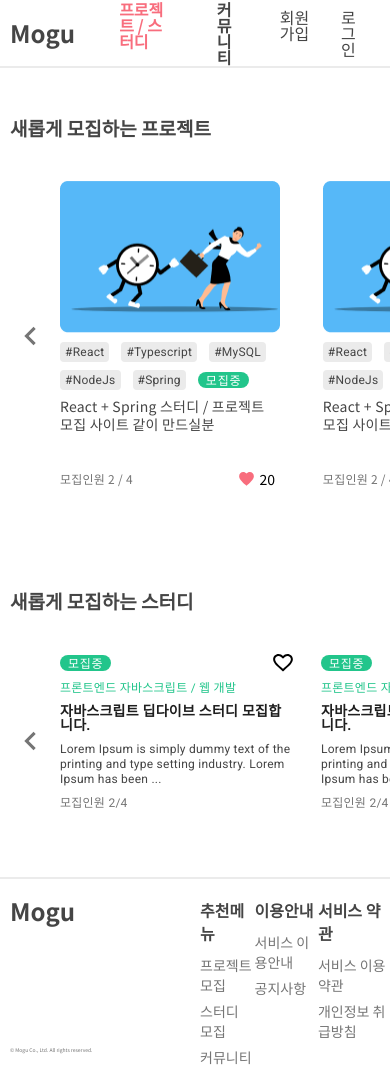
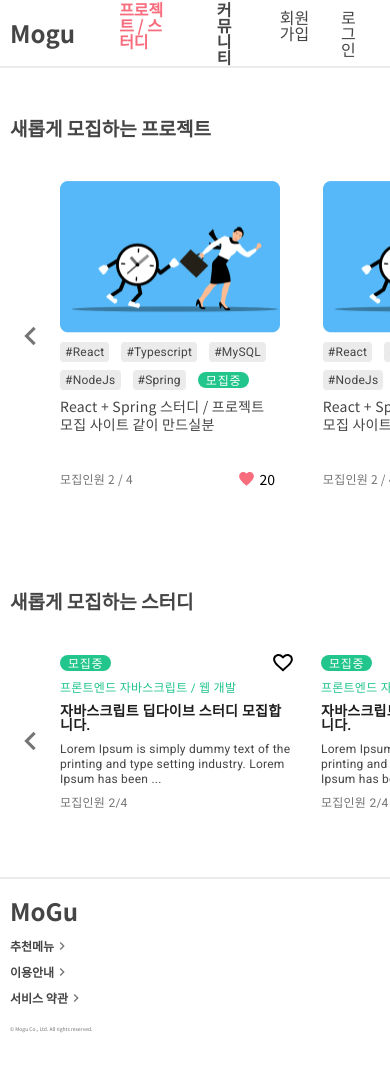
Before and after one commit to MoguProject/mogu-front, a Next.js app: page / in a window 390 px wide. Shown: the top 1077 px of the page. Built offline with nearby package versions, Linux system fonts and the light colour scheme.

Commit message:
[#17] ✨ feat : [모바일] footer component 구현

```diff
--- /dev/null
+++ b/components/Layout/Footer/Desktop/index.tsx
@@ -0,0 +1,48 @@
+import { Logo } from '../../Header/styled';
+import {
+  FooterLeft,
+  FooterStyled,
+  FooterWrapper,
+  FooterRight,
+  FooterTitle,
+  FooterSubTitle,
+  FooterSection,
+} from './styled';
+const DesktopFooter = () => {
+  return (
+    <FooterWrapper>
+      <FooterStyled>
+        <FooterLeft>
+          <Logo>Mogu</Logo>
+          <p>© Mogu Co., Ltd. All rights reserved.</p>
+        </FooterLeft>
+        <FooterRight>
+          <FooterSection>
+            <FooterTitle>추천메뉴</FooterTitle>
+            <FooterSubTitle>
+              <li>프로젝트 모집</li>
+              <li>스터디 모집</li>
+              <li>커뮤니티</li>
+            </FooterSubTitle>
+          </FooterSection>
+          <FooterSection>
+            <FooterTitle>이용안내</FooterTitle>
+            <FooterSubTitle>
+              <li>서비스 이용안내</li>
+              <li>공지사항</li>
+            </FooterSubTitle>
+          </FooterSection>
+          <FooterSection>
+            <FooterTitle>서비스 약관</FooterTitle>
+            <FooterSubTitle>
+              <li>서비스 이용약관</li>
+              <li>개인정보 취급방침</li>
+            </FooterSubTitle>
+          </FooterSection>
+        </FooterRight>
+      </FooterStyled>
+    </FooterWrapper>
+  );
+};
+
+export default DesktopFooter;
--- a/components/Layout/Footer/styled.ts
+++ b/components/Layout/Footer/Desktop/styled.ts
@@ -6,12 +6,7 @@ export const FooterWrapper = styled.footer`
   background-color: ${(props) => props.theme.colors.white};
   border-top: 2px solid ${(props) => props.theme.colors.border};
   color: ${(props) => props.theme.colors.primary};
-  /* position: absolute;
-  bottom: 0; */
 `;
-// 하단 고정 코드 개선 필요
-// position: absolute;
-// bottom: 0;
 
 export const FooterStyled = styled.div`
   width: 100%;
--- /dev/null
+++ b/components/Layout/Footer/Mobile/index.tsx
@@ -0,0 +1,43 @@
+import Image from 'next/image';
+import { Logo } from '../../Header/styled';
+import { FooterWrapper } from './styed';
+
+const MobileFooter = () => {
+  return (
+    <FooterWrapper>
+      <Logo>MoGu</Logo>
+      <ul>
+        <li>
+          <span>추천메뉴</span>
+          <Image
+            src={'/images/icon/chevron-right.svg'}
+            alt={'V형 무늬'}
+            width={16}
+            height={16}
+          />
+        </li>
+        <li>
+          <span>이용안내</span>
+          <Image
+            src={'/images/icon/chevron-right.svg'}
+            alt={'V형 무늬'}
+            width={16}
+            height={16}
+          />
+        </li>
+        <li>
+          <span>서비스 약관</span>
+          <Image
+            src={'/images/icon/chevron-right.svg'}
+            alt={'V형 무늬'}
+            width={16}
+            height={16}
+          />
+        </li>
+      </ul>
+      <p>© Mogu Co., Ltd. All rights reserved.</p>
+    </FooterWrapper>
+  );
+};
+
+export default MobileFooter;
--- /dev/null
+++ b/components/Layout/Footer/Mobile/styed.ts
@@ -0,0 +1,30 @@
+import styled from 'styled-components';
+
+export const FooterWrapper = styled.footer`
+  width: 100%;
+  height: 180px;
+  background-color: ${(props) => props.theme.colors.white};
+  border-top: 2px solid ${(props) => props.theme.colors.border};
+  display: flex;
+  flex-direction: column;
+  padding: 20px 0;
+  padding-left: 10px;
+
+  li {
+    font-weight: 700;
+    font-size: 12px;
+    line-height: 14px;
+    color: ${(props) => props.theme.colors.primary};
+    display: flex;
+    align-items: center;
+    padding: 5px 0;
+    :first-child {
+      margin-top: 10px;
+    }
+  }
+  p {
+    color: ${(props) => props.theme.colors.secondary};
+    font-size: 5px;
+    margin-top: 15px;
+  }
+`;
--- a/components/Layout/Footer/index.tsx
+++ b/components/Layout/Footer/index.tsx
@@ -1,48 +1,10 @@
-import { Logo } from '../Header/styled';
-import {
-  FooterLeft,
-  FooterStyled,
-  FooterWrapper,
-  FooterRight,
-  FooterTitle,
-  FooterSubTitle,
-  FooterSection,
-} from './styled';
+import { useIsMobile } from '../../../hooks/useIsMobile';
+import DesktopFooter from './Desktop';
+import MobileFooter from './Mobile';
+
 const Footer = () => {
-  return (
-    <FooterWrapper>
-      <FooterStyled>
-        <FooterLeft>
-          <Logo>Mogu</Logo>
-          <p>© Mogu Co., Ltd. All rights reserved.</p>
-        </FooterLeft>
-        <FooterRight>
-          <FooterSection>
-            <FooterTitle>추천메뉴</FooterTitle>
-            <FooterSubTitle>
-              <li>프로젝트 모집</li>
-              <li>스터디 모집</li>
-              <li>커뮤니티</li>
-            </FooterSubTitle>
-          </FooterSection>
-          <FooterSection>
-            <FooterTitle>이용안내</FooterTitle>
-            <FooterSubTitle>
-              <li>서비스 이용안내</li>
-              <li>공지사항</li>
-            </FooterSubTitle>
-          </FooterSection>
-          <FooterSection>
-            <FooterTitle>서비스 약관</FooterTitle>
-            <FooterSubTitle>
-              <li>서비스 이용약관</li>
-              <li>개인정보 취급방침</li>
-            </FooterSubTitle>
-          </FooterSection>
-        </FooterRight>
-      </FooterStyled>
-    </FooterWrapper>
-  );
+  const isMobile = useIsMobile();
+  return <>{isMobile ? <MobileFooter /> : <DesktopFooter />}</>;
 };
 
 export default Footer;
```
Also changed, not shown: public/images/icon/chevron-right.svg (added).
